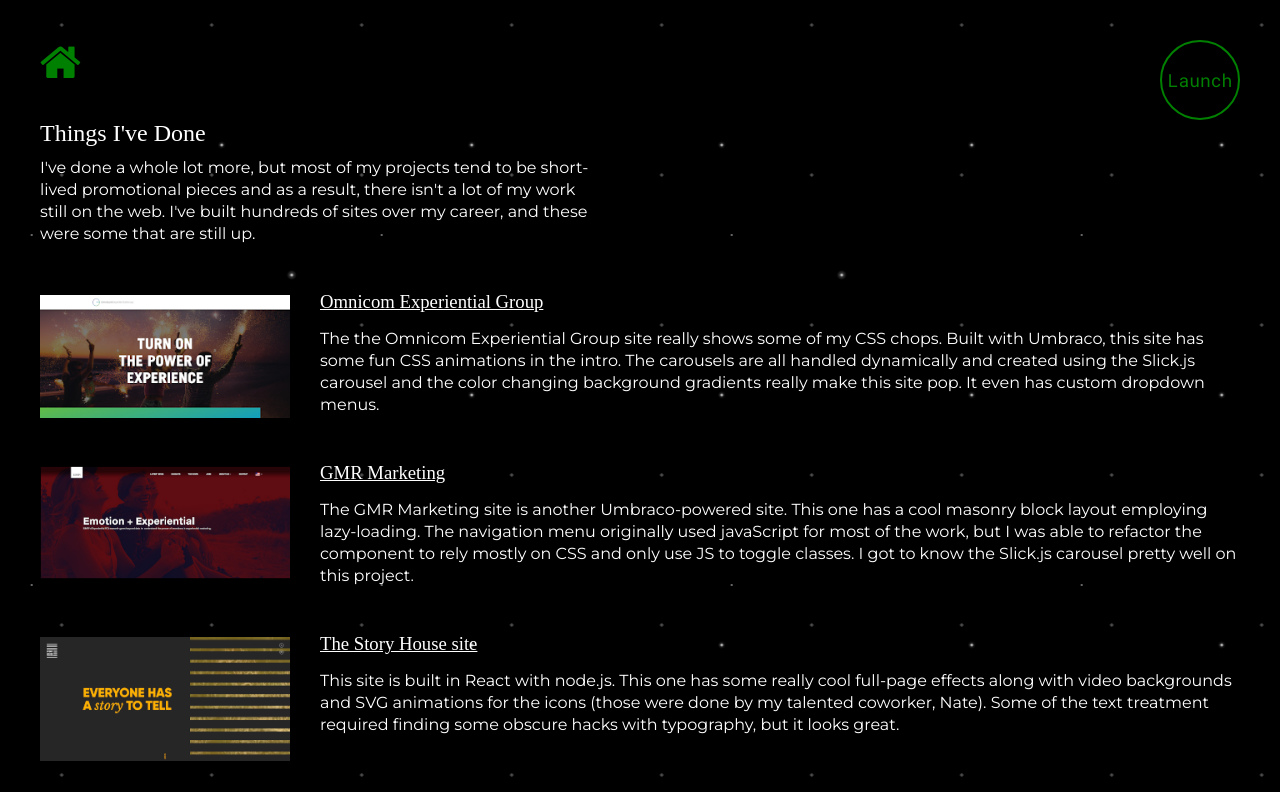
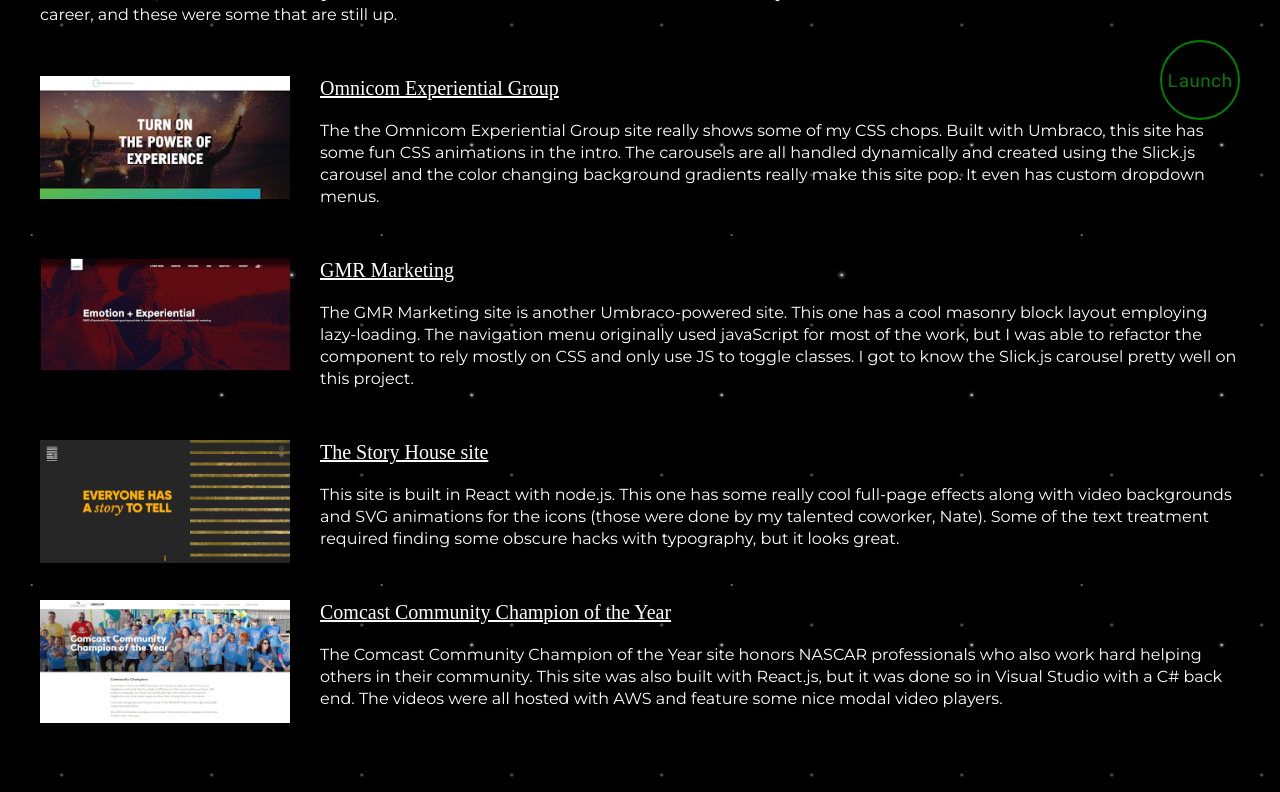
Before and after one commit to billmalcolm/portfolio, a React (Create React App) app: page /portfolio/projects in a window 1280 px wide. Shown: the top 792 px of the page. Built offline with nearby package versions, Linux system fonts and the light colour scheme; a web font is replaced by a local one.

Commit message:
responsive fixes

```diff
--- a/public/index.html
+++ b/public/index.html
@@ -22,7 +22,7 @@
       work correctly both with client-side routing and a non-root public URL.
       Learn how to configure a non-root public URL by running `npm run build`.
     -->
-  <title>React App</title>
+  <title>Bill Malcolm - Front-end Developer</title>
 </head>
 
 <body>
--- a/src/SASS/global.scss
+++ b/src/SASS/global.scss
@@ -59,6 +59,10 @@
 
 .intro {
   padding: 40px;
+  height: 100vh;
+  display: flex;
+  justify-content: center;
+  align-items: flex-end;
 
   .goBack {
     width: 50px;
--- a/src/SASS/home.scss
+++ b/src/SASS/home.scss
@@ -7,7 +7,7 @@
 }
 
 .home {
-    margin-top: 400px;
+    margin-bottom: 50px;
 
     h1,
     h2,
--- a/src/SASS/projects.scss
+++ b/src/SASS/projects.scss
@@ -5,7 +5,7 @@
 
     & > p {
         margin-bottom: 50px;
-        max-width: 550px;
+        max-width: 767px;
     }
 
     .project {
@@ -13,15 +13,25 @@
         justify-content: space-between;
         margin-bottom: 30px;
 
+        @media screen and (max-width: 767px) {
+            flex-direction: column;
+            justify-content: center;
+        }
+
         .project-image {
             margin-right: 30px;
             img {
                 width: 250px;
+
+                @media screen and (max-width: 767px) {
+                    margin-bottom: 20px;
+                }
             }
         }
 
         h3 {
-            line-height: 70%;
+            line-height: 24px;
+            font-size: 20px;
             margin-bottom: 20px;
         }
     }
```
